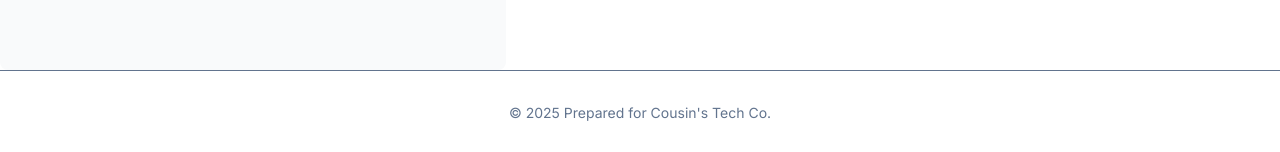
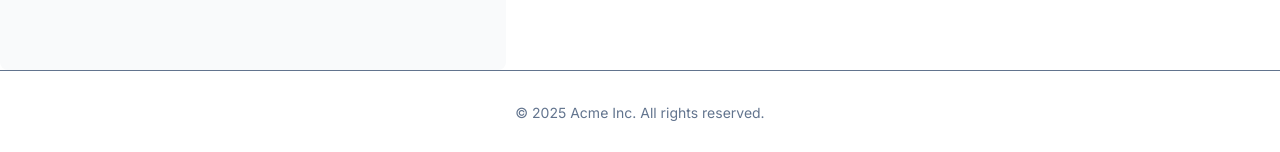
Before and after one commit to alexmps2003/my-first-nextjs, a Next.js app: page / in a window 1280 px wide. Shown: the part 730-882 px from the top of the page. Built offline with nearby package versions, Linux system fonts and the light colour scheme; a web font is replaced by a local one.

Commit message:
finished the dashboard

```diff
--- a/app/layout.tsx
+++ b/app/layout.tsx
@@ -32,7 +32,7 @@ export default function RootLayout({
         <main className="min-h-screen">{children}</main>
 
         <footer className="p-8 border-t text-center text-slate-500 text-sm">
-          © 2025 Prepared for Cousin's Tech Co.
+          © 2025 Acme Inc. All rights reserved.
         </footer>
       </body>
     </html>
```
